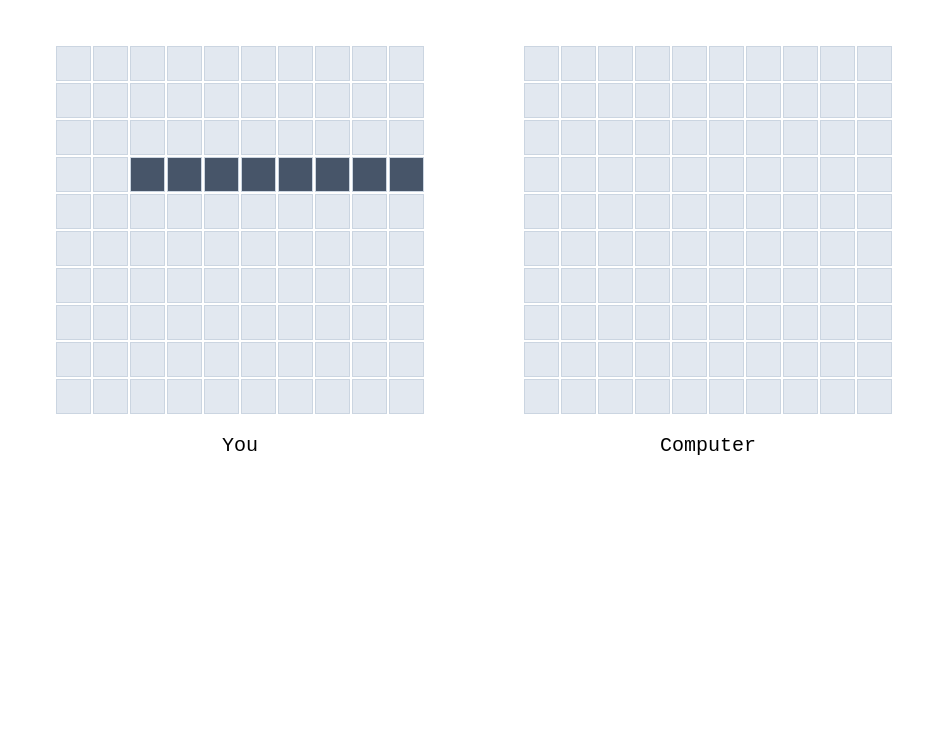
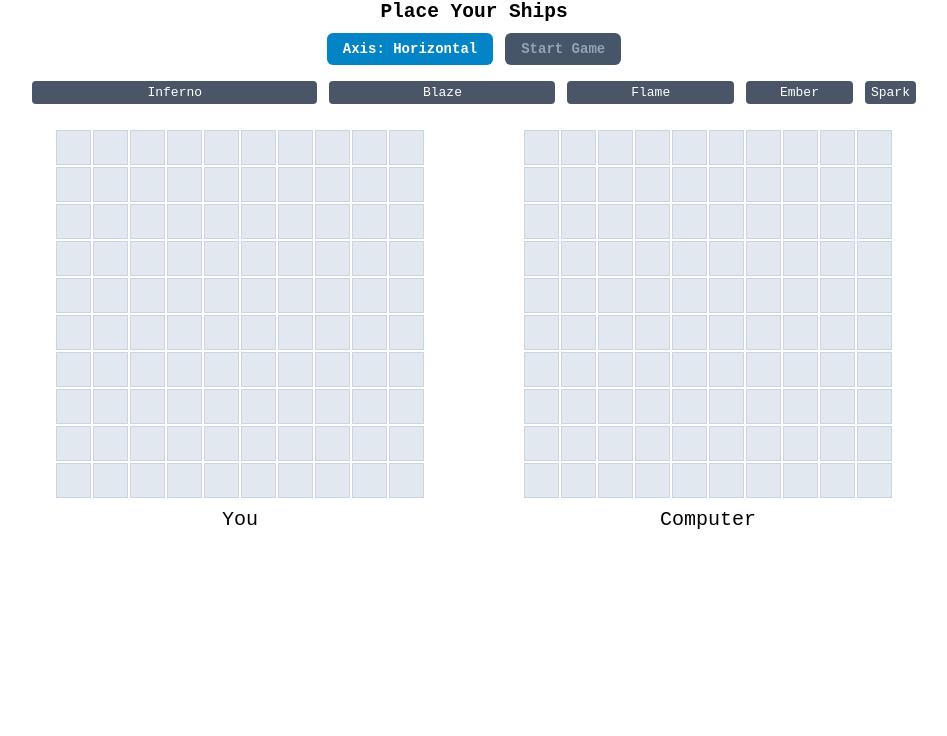
Before and after one commit to galihindra22/battleship, a website built with webpack: page src/template.html in a window 1280 px wide. Shown: the part 64-800 px from the top of the page, without its empty margins (166-1113 px from the left). Built offline with nearby package versions, Linux system fonts and the light colour scheme.

Commit message:
feat: add dragable ships for player

```diff
--- a/src/main.js
+++ b/src/main.js
@@ -5,15 +5,21 @@ import { makeComputerMove, populateComputerBoard } from './computer.js'
 
 const sleep = (ms) => new Promise((resolve) => setTimeout(resolve, ms))
 
+const shipDiv = document.querySelector(".ships");
+const setupContainer = document.querySelector(".setup-container");
+const rotateBtn = document.querySelector("#rotate-btn");
+const startBtn = document.querySelector("#start-btn");
+
 const playerBoard = document.querySelector("#player-board");
 const computerBoard = document.querySelector("#computer-board");
 
 const player = new Player('player');
 const computer = new Player('computer');
 
-player.gameboard.placeShip(2, 3, new Ship(8), true);
-populateComputerBoard(computer.gameboard);
-updateUI();
+let isHorizontal = true;
+let draggedShipLength = null;
+let draggedShipElement = null;
+let gameStarted = false;
 
 function renderBoard(gameboard, container, isEnemy) {
     container.innerHTML = '';
@@ -56,9 +62,74 @@ function updateUI() {
     renderBoard(computer.gameboard, computerBoard, true);
 }
 
+computerBoard.style.pointerEvents = 'none';
 updateUI();
 
+rotateBtn.addEventListener("click", () => {
+    isHorizontal = !isHorizontal;
+    rotateBtn.textContent = `Axis: ${isHorizontal ? 'Horizontal' : 'Vertical'}`;
+});
+
+shipDiv.addEventListener('dragstart', (e) => {
+    const shipEl = e.target.closest('.draggable-ship');
+    if (!shipEl) return;
+
+    draggedShipElement = shipEl;
+    draggedShipLength = Number(shipEl.dataset.length);
+    e.dataTransfer.setData('text/plain', draggedShipLength)
+});
+
+playerBoard.addEventListener('dragover', (e) => {
+    e.preventDefault();
+});
+
+playerBoard.addEventListener('dragenter', (e) => {
+    const cell = e.target.closest(".cell");
+    if (cell) cell.classList.add('drag-over');
+});
+
+playerBoard.addEventListener('dragleave', (e) => {
+    const cell = e.target.closest(".cell");
+    if (cell) cell.classList.remove('drag-over');
+});
+
+playerBoard.addEventListener('drop', (e) => {
+    e.preventDefault();
+    const cell = e.target.closest('.cell');
+    if (!cell || !draggedShipLength) return;
+
+    cell.classList.remove('drag-over');
+
+    const x = Number(cell.dataset.x);
+    const y = Number(cell.dataset.y);
+
+    const ship = new Ship(draggedShipLength);
+    const success = player.gameboard.placeShip(x, y, ship, isHorizontal);
+
+    if (success) {
+        draggedShipElement.remove();
+        draggedShipElement = null;
+        draggedShipLength = null;
+
+        updateUI();
+
+        if (shipDiv.children.length === 0) startBtn.disabled = false;
+    }
+});
+
+startBtn.addEventListener("click", () => {
+    gameStarted = true;
+    populateComputerBoard(computer.gameboard);
+
+    setupContainer.style.display = 'none';
+    computerBoard.style.pointerEvents = 'auto';
+
+    updateUI();
+});
+
 computerBoard.addEventListener("click", async (e) => {
+    if (!gameStarted) return;
+
     const cell = e.target.closest('.cell');
     if (!cell) return;
 
@@ -79,7 +150,7 @@ computerBoard.addEventListener("click", async (e) => {
         return;
     }
 
-    if (playerHit){
+    if (playerHit) {
         updateUI();
         return;
     }
@@ -105,7 +176,9 @@ computerBoard.addEventListener("click", async (e) => {
 
         if (player.gameboard.allSunk()) {
             alert('Game Over!');
+            computerBoardElement.style.pointerEvents = 'none';
             updateUI();
+            return;
         }
 
         if (!computerHit) {
--- a/src/styles.css
+++ b/src/styles.css
@@ -5,16 +5,75 @@
     margin: 0;
 }
 
+h1{
+    font-size: 40px;
+}
 h1,
-p {
+p,
+.draggable-ship {
     text-align: center;
-    margin-bottom: 60px;
-    margin-top: 20px;
+    margin-bottom: 10px;
+    margin-top: 10px;
     font-family: monospace;
 }
 
+.setup-controls {
+    margin: 10px;
+    display: flex;
+    gap: 12px;
+    justify-self: center;
+}
+
+h2,
+button {
+    text-align: center;
+    font-family: monospace;
+    justify-self: center;
+}
+
+
 p {
     font-size: 20px;
+}
+
+button {
+    background-color: #0284c7;
+    color: #ffffff;
+    border: none;
+    padding: 8px 16px;
+    font-size: 14px;
+    font-weight: 600;
+    border-radius: 6px;
+    cursor: pointer;
+    transition: background-color 0.2s ease;
+}
+
+button:hover:not(:disabled) {
+    background-color: #0369a1;
+}
+
+button:disabled {
+    background-color: #475569;
+    color: #94a3b8;
+    cursor: not-allowed;
+}
+
+.draggable-ship {
+    padding: 4px 6px;
+    margin: 6px;
+    background-color: #4a5568;
+    color: white;
+    cursor: grab;
+    border-radius: 4px;
+    user-select: none;
+}
+
+.ships {
+    display: grid;
+    grid-template-columns: 5fr 4fr 3fr 2fr 1fr;
+    width: 70%;
+    justify-self: center;
+    margin-bottom: 20px;
 }
 
 .boards {
@@ -50,3 +109,11 @@ p {
 .cell.hit {
     background-color: #ef4444;
 }
+
+.cell.drag-over {
+  background-color: rgba(34, 197, 94, 0.4);
+}
+
+.cell.invalid-drag {
+  background-color: rgba(239, 68, 68, 0.4);
+}
--- a/src/template.html
+++ b/src/template.html
@@ -9,9 +9,22 @@
 
 <body>
     <main>
-        <div class="container">
         <h1>Battleship</h1>
-            <div class="ships"></div>
+        <div class="setup-container">
+            <h2>Place Your Ships</h2>
+
+            <div class="setup-controls">
+                <button id="rotate-btn">Axis: Horizontal</button>
+                <button id="start-btn" disabled>Start Game</button>
+            </div>
+            <div class="ships">
+                <div class="draggable-ship" data-length="5" draggable="true">Inferno</div>
+                <div class="draggable-ship" data-length="4" draggable="true">Blaze</div>
+                <div class="draggable-ship" data-length="3" draggable="true">Flame</div>
+                <div class="draggable-ship" data-length="2" draggable="true">Ember</div>
+                <div class="draggable-ship" data-length="1" draggable="true">Spark</div>
+            </div>
+        </div>
         <div class="boards">
             <div class="boards-container">
                 <div id="player-board"></div>
@@ -22,7 +35,7 @@
                 <p>Computer</p>
             </div>
         </div>
-        </div>
+
     </main>
 </body>
 
```
Lines whose indentation alone changed are shown as unchanged.
